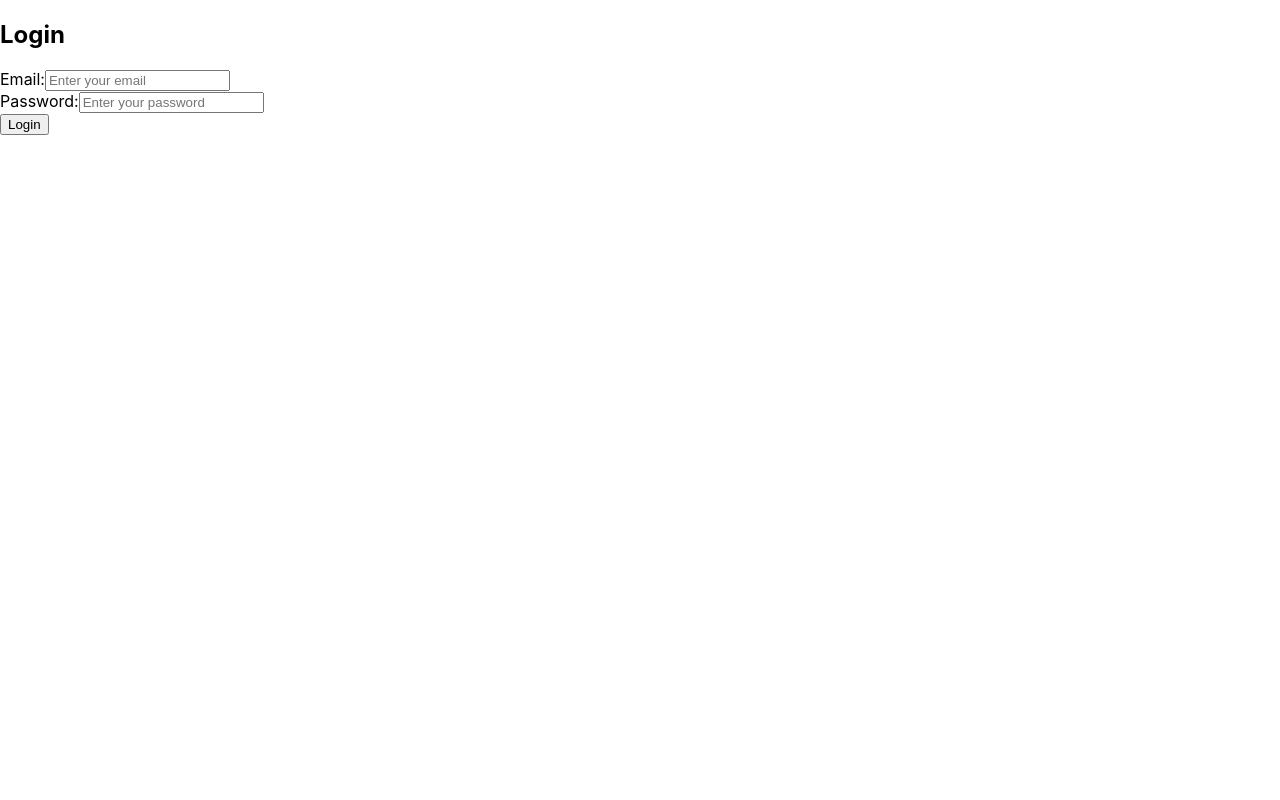
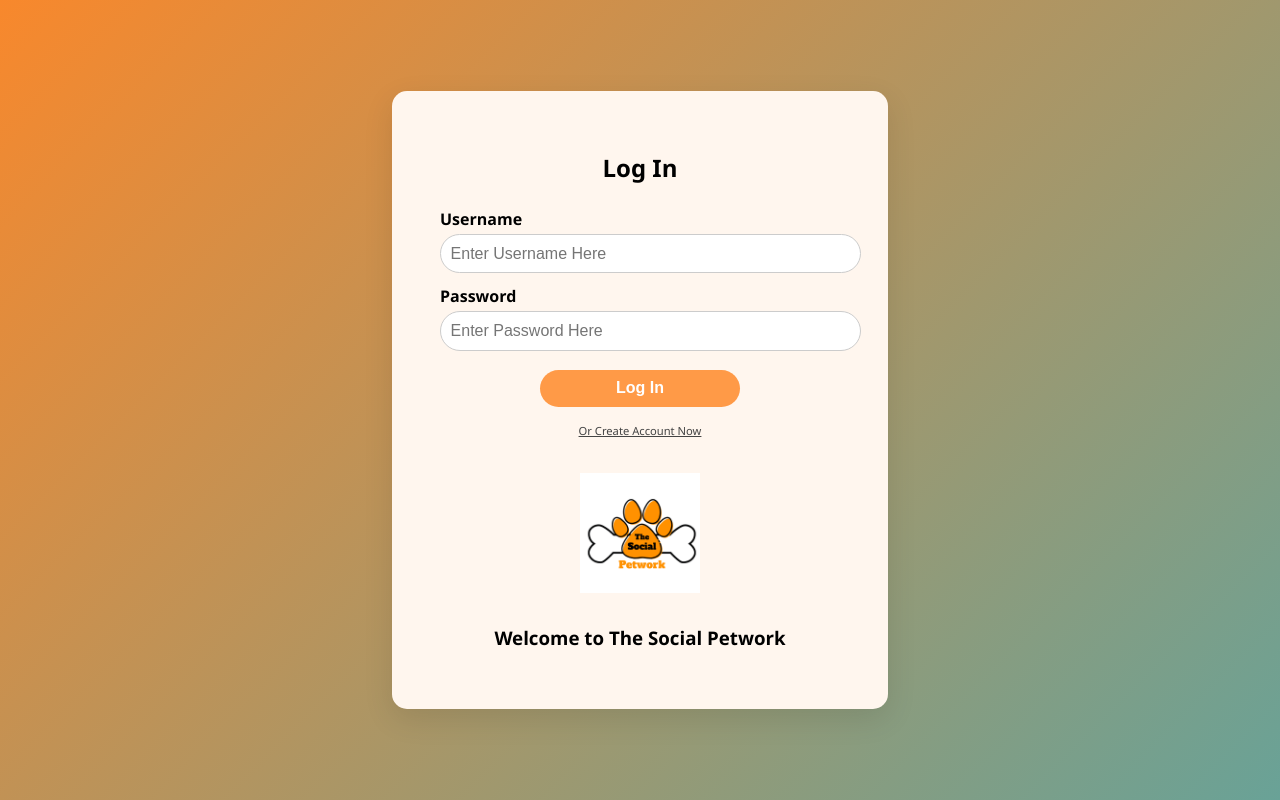
Before and after one commit to Ang3la33/the-social-petwork-s4-final-frontend, a React (Create React App) app in the folder social-petwork/: page /login in a window 1280 px wide. Built offline with nearby package versions, Linux system fonts and the light colour scheme.

Commit message:
Login page styled, but with no functionality

```diff
--- a/social-petwork/src/App.css
+++ b/social-petwork/src/App.css
@@ -167,6 +167,91 @@
 }
 
 
+/* Login **************************************************************************/
+
+body, html, #root {
+  height: 100%;
+  margin: 0;
+  font-family: 'Segoe UI', Tahoma, Geneva, Verdana, sans-serif;
+}
+
+.login-wrapper {
+  height: 100vh;
+  width: 100%;
+  background: linear-gradient(135deg, #F8882C, #69A297);
+  display: flex;
+  justify-content: center;
+  align-items: center;
+}
+
+.login-box {
+  background-color: #FFF6EE;
+  padding: 2.5rem 3rem;
+  border-radius: 15px;
+  box-shadow: 0 10px 30px rgba(0,0,0,0.1);
+  text-align: center;
+  width: 90%;
+  max-width: 400px;
+}
+
+.login-box h2 {
+  margin-bottom: 1.5rem;
+}
+
+.login-box label {
+  display: block;
+  text-align: left;
+  margin: 0.75rem 0 0.25rem;
+  font-weight: bold;
+}
+
+.login-box input {
+  width: 100%;
+  padding: 0.6rem;
+  border: 1px solid #ccc;
+  border-radius: 20px;
+  outline: none;
+  font-size: 1rem;
+}
+
+.login-box button {
+  margin-top: 1.2rem;
+  padding: 0.6rem 1.5rem;
+  width: 50%;
+  background-color: #FF9A47;
+  border: none;
+  border-radius: 20px;
+  color: white;
+  font-weight: bold;
+  cursor: pointer;
+  font-size: 1rem;
+  transition: background-color 0.3s ease;
+}
+
+.login-box button:hover {
+  background-color: #e98b30;
+}
+
+.create-account {
+  margin-top: 1rem;
+  font-size: 0.7rem;
+}
+
+.create-account a {
+  text-decoration: underline;
+  color: #444;
+}
+
+.logo {
+  margin: 1.5rem auto 0.5rem;
+  width: 120px;
+}
+
+.welcome-text {
+  font-weight: 600;
+}
+
+
 /* Medias for Different Screen-Sizing ***************************/
 @media (max-width: 768px) {
   .navBar-Container {
--- a/social-petwork/src/Pages/Login.jsx
+++ b/social-petwork/src/Pages/Login.jsx
@@ -1,4 +1,7 @@
+// src/Pages/Login.jsx
 import React from 'react';
+import '../App.css';
+import Logo from "../Assets/Images/logo.png";
 import { useNavigate } from 'react-router-dom';
 
 function Login() {
@@ -6,25 +9,30 @@ function Login() {
 
   const handleLogin = (e) => {
     e.preventDefault();
-
-    // Simulate login success
     navigate('/profile');
   };
 
   return (
-    <div className="login-page">
-      <h2>Login</h2>
-      <form onSubmit={handleLogin}>
-        <div>
-          <label>Email:</label>
-          <input type="email" placeholder="Enter your email" />
-        </div>
-        <div>
-          <label>Password:</label>
-          <input type="password" placeholder="Enter your password" />
-        </div>
-        <button type="submit">Login</button>
-      </form>
+    <div className="login-wrapper">
+      <div className="login-box">
+        <h2>Log In</h2>
+        <form onSubmit={handleLogin}>
+          <label>Username</label>
+          <input type="text" placeholder="Enter Username Here" />
+
+          <label>Password</label>
+          <input type="password" placeholder="Enter Password Here" />
+
+          <button type="submit">Log In</button>
+        </form>
+
+        <p className="create-account">
+          <a href="/register">Or Create Account Now</a>
+        </p>
+
+        <img src={Logo} alt="The Social Petwork Logo" className="logo" />
+        <h3 className="welcome-text">Welcome to The Social Petwork</h3>
+      </div>
     </div>
   );
 }
```
